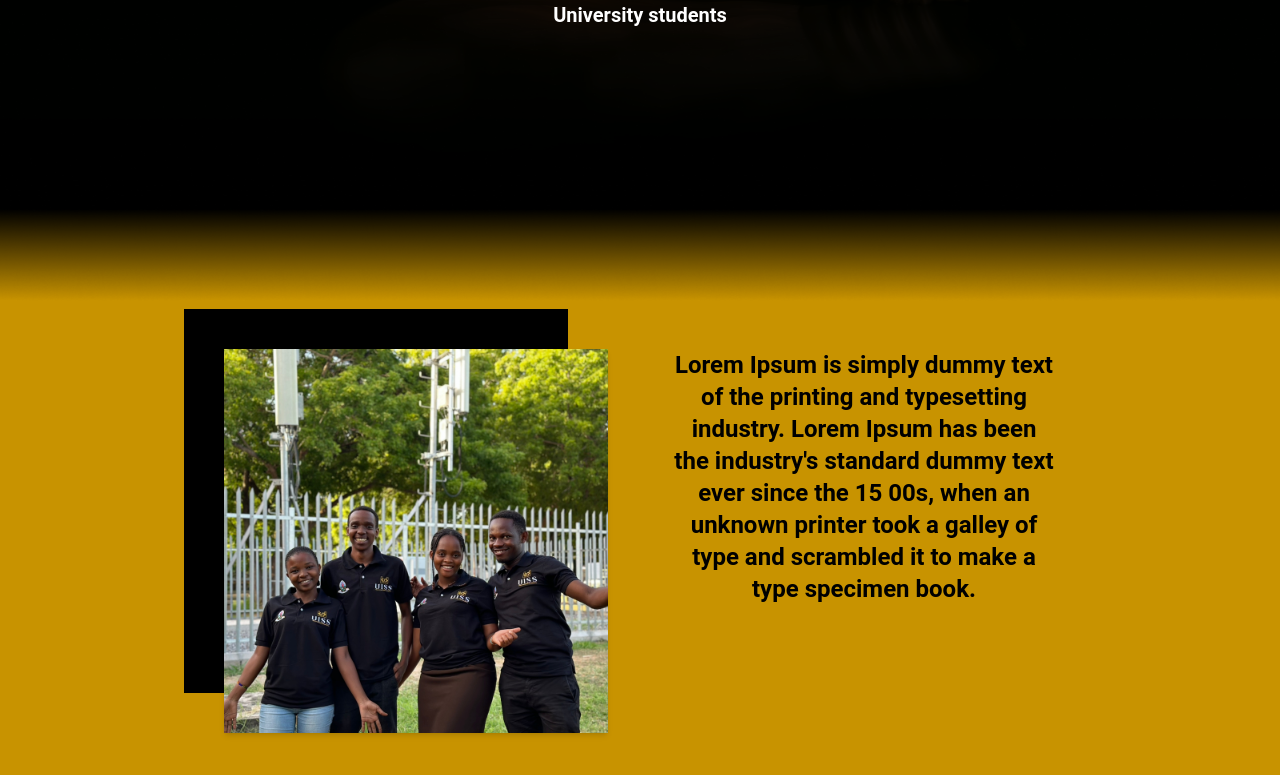
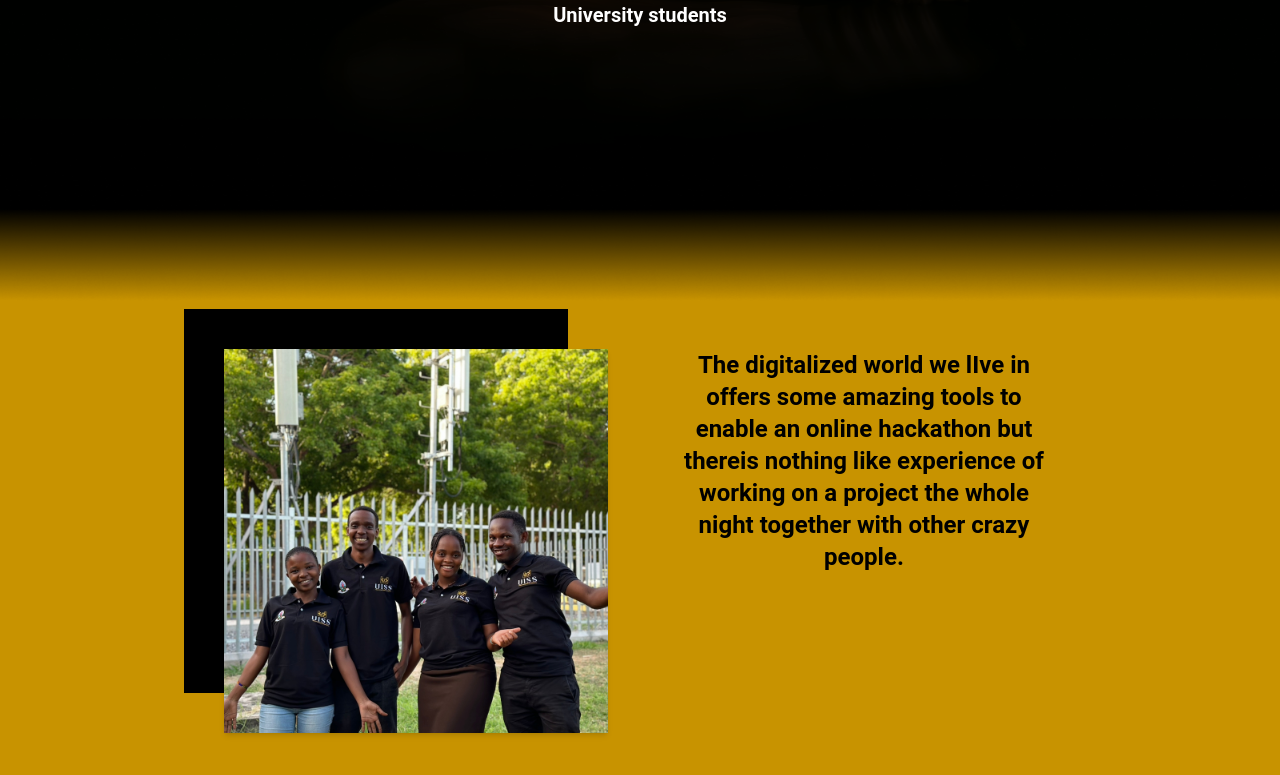
Before and after one commit to widambeDeograss/uiss-web, a React (Vite) app: page /about in a window 1280 px wide. Shown: the part 419-1194 px from the top of the page. Built offline with nearby package versions, Linux system fonts and the light colour scheme.

Commit message:
about changes

```diff
--- a/src/pages/About.tsx
+++ b/src/pages/About.tsx
@@ -109,8 +109,7 @@ const About = () => {
               color="white"
               className="  text-sm  md:text-ls lg:text-2xl  text-black  "
             >
-              Lorem Ipsum is simply dummy text of the printing and typesetting industry. Lorem Ipsum has been the industry's standard dummy text ever since the 15
-            00s, when an unknown printer took a galley of type and scrambled it to make a type specimen book.
+              The digitalized world we lIve in offers some amazing tools to enable an online hackathon but thereis nothing like experience of working on a project the whole night together with other crazy people.
             </Typography>
           </div>
         </div>
```
